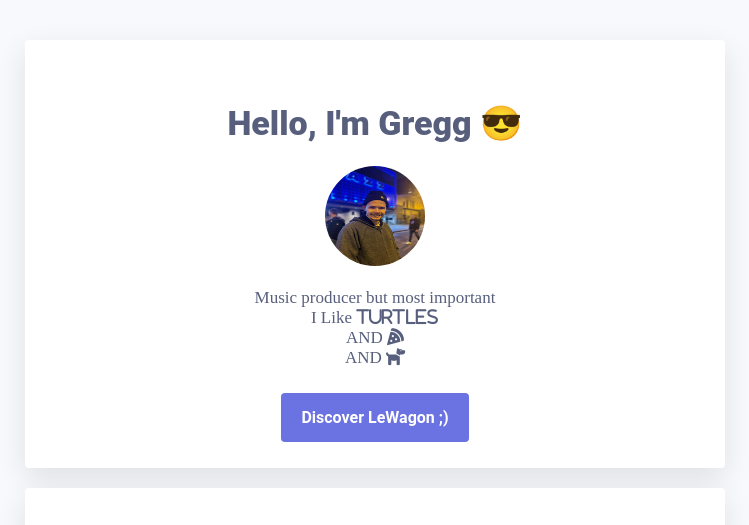
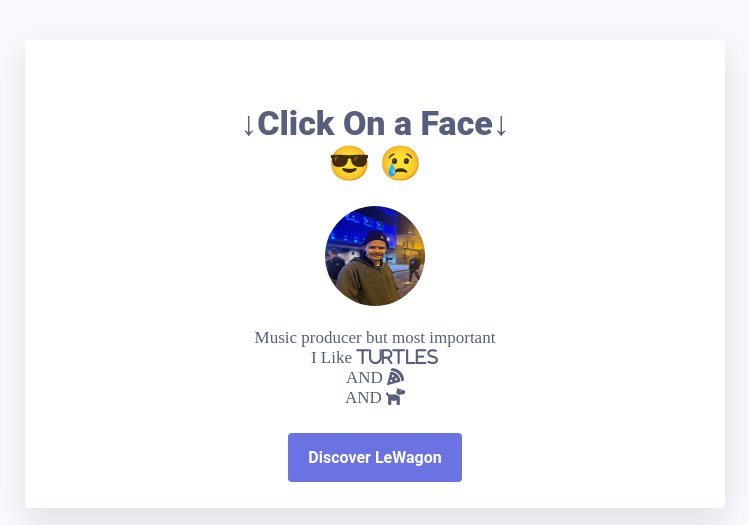
Before and after one commit to GreggCarem/DIfferent-name, a plain HTML site: page index.html in a window 1280 px wide. Shown: the top 525 px of the page, without its empty margins (265-1014 px from the left). Drawn offline with Linux system fonts and the light colour scheme.

Commit message:
my profile page

```diff
--- a/index.html
+++ b/index.html
@@ -9,12 +9,17 @@
   <meta http-equiv="X-UA-Compatible" content="IE=edge">
   <meta name="viewport" content="width=device-width, initial-scale=1.0">
   <title>My profile </title>
+
 </head>
 
 <body>
+  <div class="cats_cursos">
     <div class="container">
       <div class="card-white" id="introduction">
-      <h1>Hello, I'm Gregg 😎 </h1>
+        <h1>↓Click On a Face↓  <br>
+          <span class="smile_face">😎 </span>
+          <span class="sad_face">😢 </span>
+           </h1>
         <img src="images/gregg.jpeg" alt="Gregg" width="100em" height="100em" class="img-circle">
 
         <p>
@@ -29,7 +34,8 @@
         </p>
 
 
-      <a href="https://www.lewagon.com" class="btn-blue">Discover LeWagon ;) </a>
+        <a href="https://www.lewagon.com" class="btn-blue">Discover LeWagon </a>
+
 
 
       </div>
@@ -49,6 +55,7 @@
         </ul>
       </div>
     </div>
+  </div>
 </body>
 
 </html>
```
Lines whose indentation alone changed are shown as unchanged.
